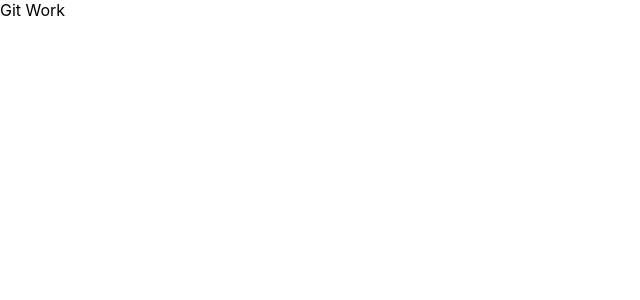
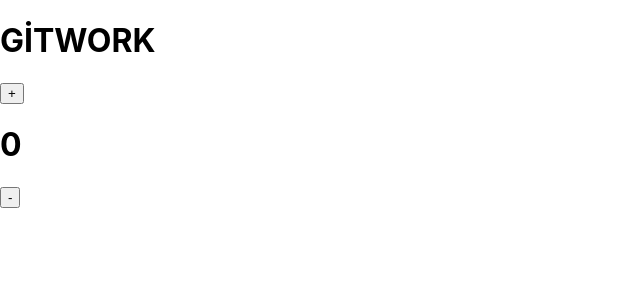
Before and after one commit to sadkcvd/Git-Work, a React (Create React App) app: page / in a window 1280 px wide. Shown: the top 300 px of the page, without its empty margins (0-640 px from the left). Built offline with nearby package versions, Linux system fonts and the light colour scheme.

Commit message:
Counter added

```diff
--- a/src/App.js
+++ b/src/App.js
@@ -1,9 +1,30 @@
+import { useState } from 'react';
 import './App.css';
 
 function App() {
+
+  const [counter, setCounter] = useState(0);
+
+  const increaseCounter = () => {
+    setCounter(counter + 1)
+  }
+
+  const decreaseCounter = () => {
+    setCounter(counter - 1)
+  }
+
   return (
     <div className="App">
-      Git Work
+       <div className='header'>
+        <h1>GİTWORK</h1>
+      </div>
+
+      <div className='counter'>
+        <button onClick={increaseCounter}>+</button>
+        <h1>{counter}</h1>
+        <button onClick={decreaseCounter}>-</button>
+      </div>
+
     </div>
   );
 }
```
